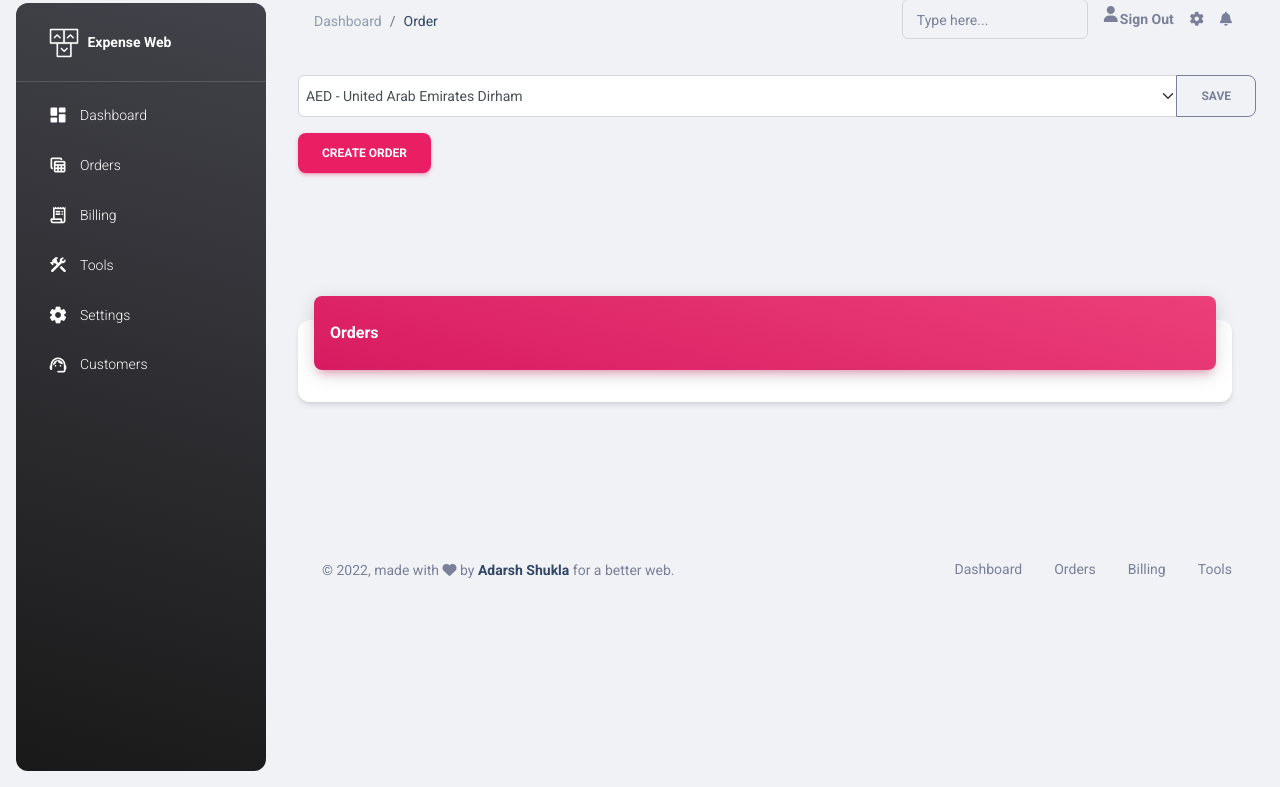
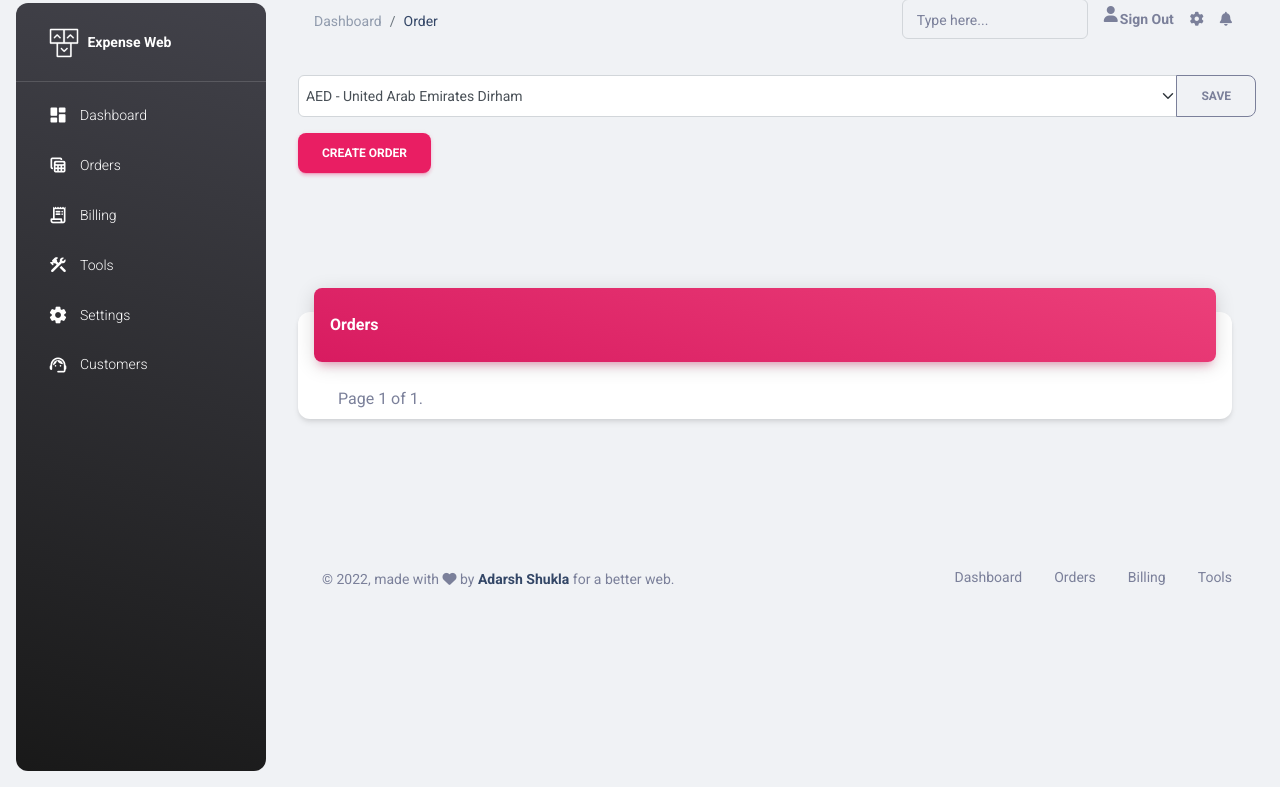
Before and after one commit to adarsh800/expense-web, a Django app: page /orders/ in a window 1280 px wide. Shown: the part 13-800 px from the top of the page. Run offline with Django 4.2, Linux system fonts and the light colour scheme; the visitor is signed in with stand-in values (Sample User, id 1); data that the repository does not hold is empty; parts of the project's set-up code (start-up, migrations or seed data) failed here and were passed over; some libraries are stand-ins or nearby versions.

Commit message:
Update order.html

```diff
--- a/templates/orders/order.html
+++ b/templates/orders/order.html
@@ -267,7 +267,49 @@
 
                                 </div>
 
-<!--                                 pagination -->
+
+                                <div class="container-fluid">
+
+                                <div class="pagination container-fluid pe-0 mr-0">
+
+                                    <span class="pagination px-3 col-md-10 step-links current">
+
+                                        Page {{ page_obj.number }} of {{ page_obj.paginator.num_pages }}.
+
+                                     </span>
+
+
+                                     <span class="pagination step-links">
+
+                                        {% if page_obj.has_previous %}
+
+                                            <tr>
+
+                                            <li class="btn-outline-dark round-left page-item p-1">
+
+                                            <a href="?page={{ page_obj.previous_page_number }}">&laquo;Previous</a>
+
+                                            </li>
+
+                                         {% endif %}
+
+                                         {% if page_obj.has_next %}
+
+                                         <li class="btn-outline-dark page-item p-1">
+
+                                         <a class="align-right" href="?page={{ page_obj.next_page_number }}">Next&raquo;</a>
+
+                                       </li>
+
+                                        </tr>
+
+                                        {% endif %}
+
+                                        </span>
+
+                                   </div>
+
+                                </div>
 
                             </div>
                         </div>
```
